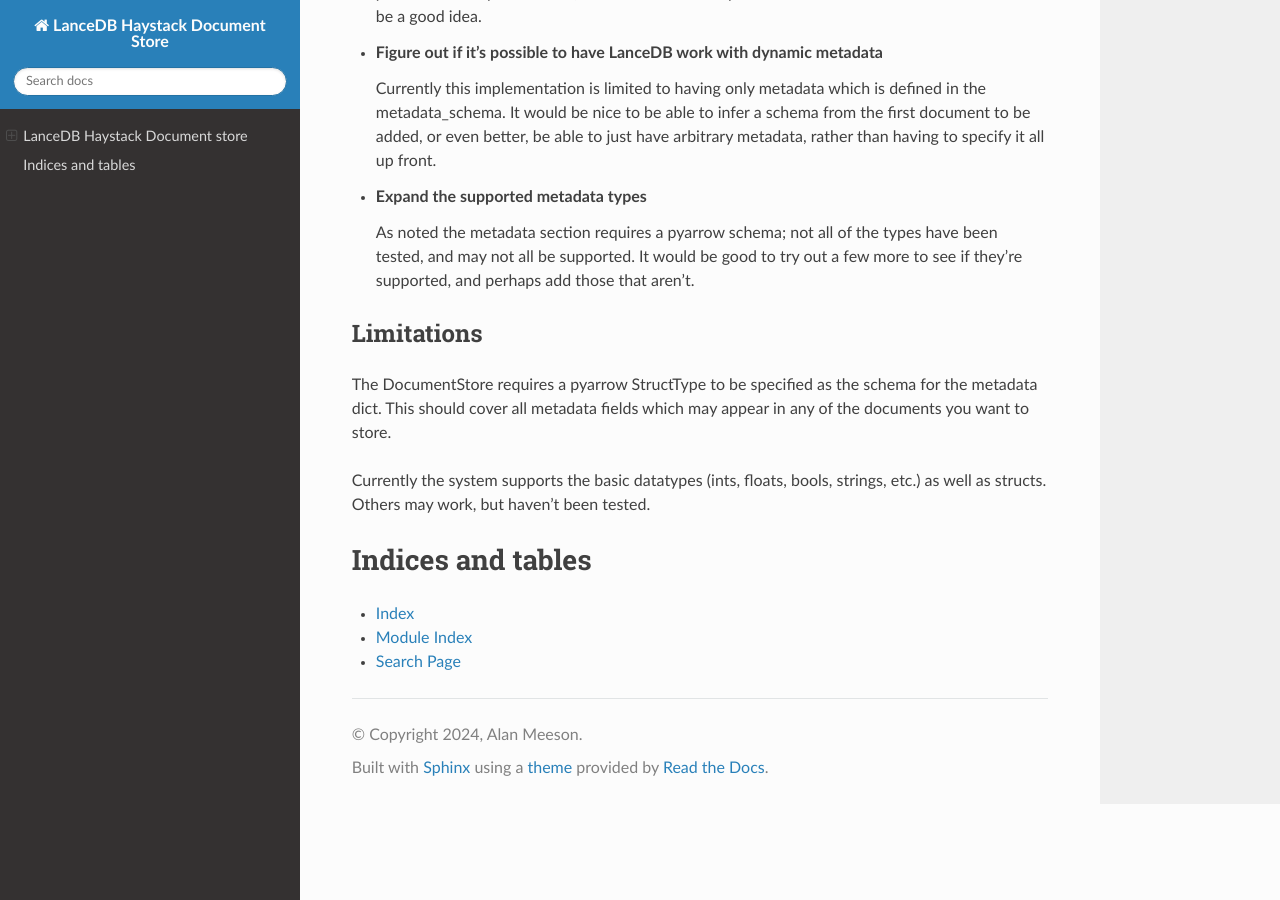
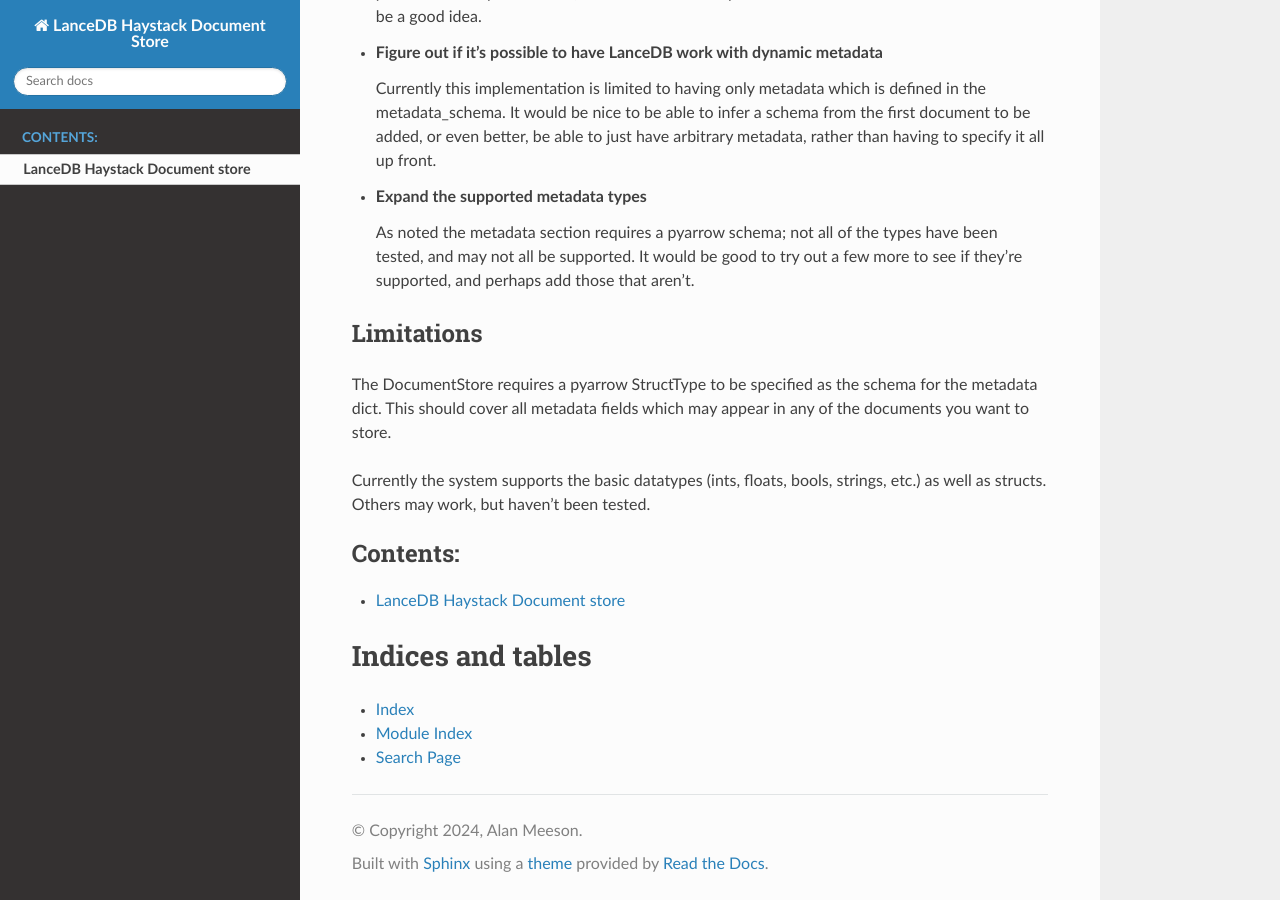
Before and after one commit to alanmeeson/lancedb-haystack, a Sphinx documentation site: the page built from docs/source/index.rst, in a window 1280 px wide and 900 px high, scrolled down 1436 px. Built offline with Sphinx 7.4.7 and the Read the Docs theme 2.0.0, drawn with Linux system fonts in a browser that asks for light colours; some of the changed lines change nothing that is shown.

Commit message:
Format and clean Sphinxs config and index.

```diff
--- a/docs/source/conf.py
+++ b/docs/source/conf.py
@@ -6,23 +6,30 @@
 # -- Project information -----------------------------------------------------
 # https://www.sphinx-doc.org/en/master/usage/configuration.html#project-information
 
-project = 'LanceDB Haystack Document Store'
-copyright = '2024, Alan Meeson'
-author = 'Alan Meeson'
-release = '0.1.0'
+project = "LanceDB Haystack Document Store"
+copyright = "2024, Alan Meeson"  # noqa: A001
+author = "Alan Meeson"
+release = "0.1.0"
 
 # -- General configuration ---------------------------------------------------
 # https://www.sphinx-doc.org/en/master/usage/configuration.html#general-configuration
 
-extensions = ["sphinx.ext.autodoc", "sphinx_autodoc_typehints", "myst_parser"]
-
-templates_path = ['_templates']
+extensions = ["sphinx.ext.autodoc", "sphinx_autodoc_typehints", "myst_parser", "autoapi.extension"]
+templates_path = ["_templates"]
 exclude_patterns = []
 
-
+autoapi_dirs = ["../../src/lancedb_haystack"]
+autodoc_default_options = {
+    "members": True,
+    "member-order": "bysource",
+    "special-members": "__init__",
+    "undoc-members": True,
+    "exclude-members": "__weakref__",
+}
 
 # -- Options for HTML output -------------------------------------------------
 # https://www.sphinx-doc.org/en/master/usage/configuration.html#options-for-html-output
 
-html_theme = 'sphinx_rtd_theme'
-html_static_path = ['_static']
+html_theme = "sphinx_rtd_theme"
+html_static_path = ["_static"]
+html_theme_options = {"collapse_navigation": False}
--- a/docs/source/index.rst
+++ b/docs/source/index.rst
@@ -10,6 +10,7 @@
    :maxdepth: 2
    :caption: Contents:
 
+   self
 
 
 Indices and tables
```
